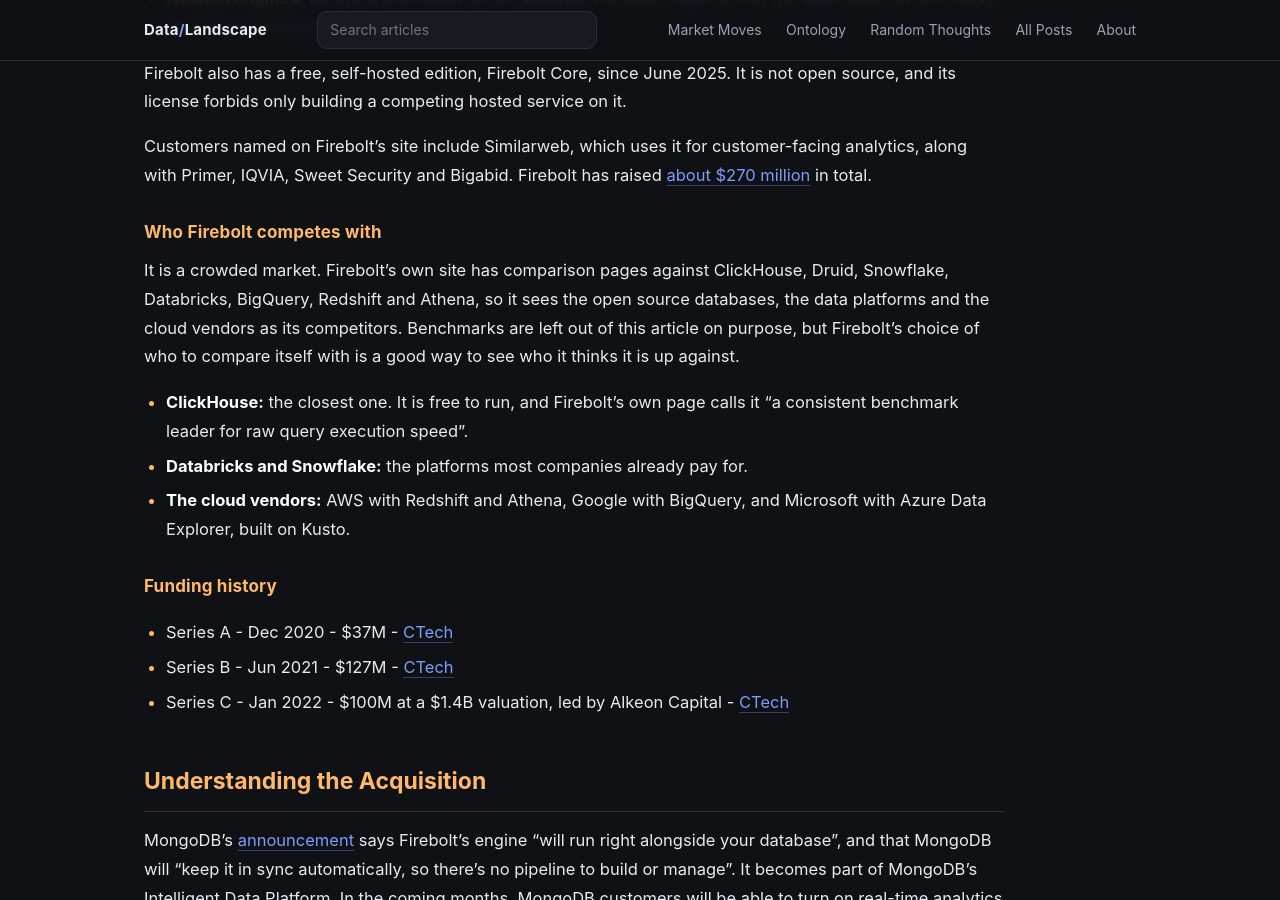
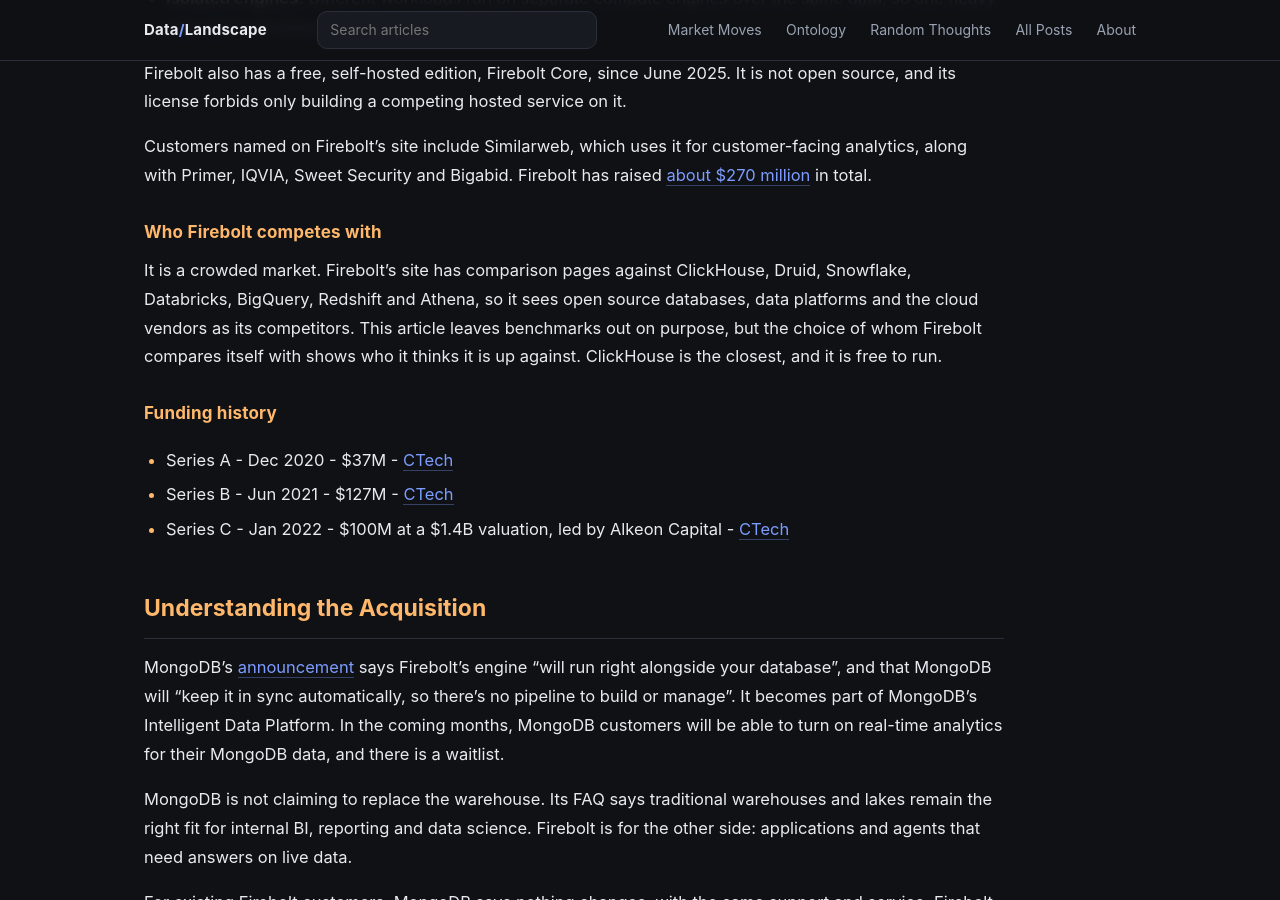
Before and after one commit to itayb-dt/data_landscape, a Jekyll site: the page built from blog_posts/acq/043_ACQ_firebolt_by_mongodb.md, in a window 1280 px wide and 900 px high, scrolled down 2061 px. Built offline with Jekyll 4.4.1, drawn with Linux system fonts in a browser that asks for light colours; some of the changed text lies outside the part shown.

Commit message:
Shorten the Firebolt competitors section to one paragraph
Co-Authored-By: Claude Sonnet 5.5 <noreply@anthropic.com>

```diff
--- a/blog_posts/acq/043_ACQ_firebolt_by_mongodb.md
+++ b/blog_posts/acq/043_ACQ_firebolt_by_mongodb.md
@@ -34,11 +34,7 @@ Customers named on Firebolt's site include Similarweb, which uses it for custome
 
 ### Who Firebolt competes with
 
-It is a crowded market. Firebolt's own site has comparison pages against ClickHouse, Druid, Snowflake, Databricks, BigQuery, Redshift and Athena, so it sees the open source databases, the data platforms and the cloud vendors as its competitors. Benchmarks are left out of this article on purpose, but Firebolt's choice of who to compare itself with is a good way to see who it thinks it is up against.
-
-- **ClickHouse:** the closest one. It is free to run, and Firebolt's own page calls it "a consistent benchmark leader for raw query execution speed".
-- **Databricks and Snowflake:** the platforms most companies already pay for.
-- **The cloud vendors:** AWS with Redshift and Athena, Google with BigQuery, and Microsoft with Azure Data Explorer, built on Kusto.
+It is a crowded market. Firebolt's site has comparison pages against ClickHouse, Druid, Snowflake, Databricks, BigQuery, Redshift and Athena, so it sees open source databases, data platforms and the cloud vendors as its competitors. This article leaves benchmarks out on purpose, but the choice of whom Firebolt compares itself with shows who it thinks it is up against. ClickHouse is the closest, and it is free to run.
 
 ### Funding history
 
```
